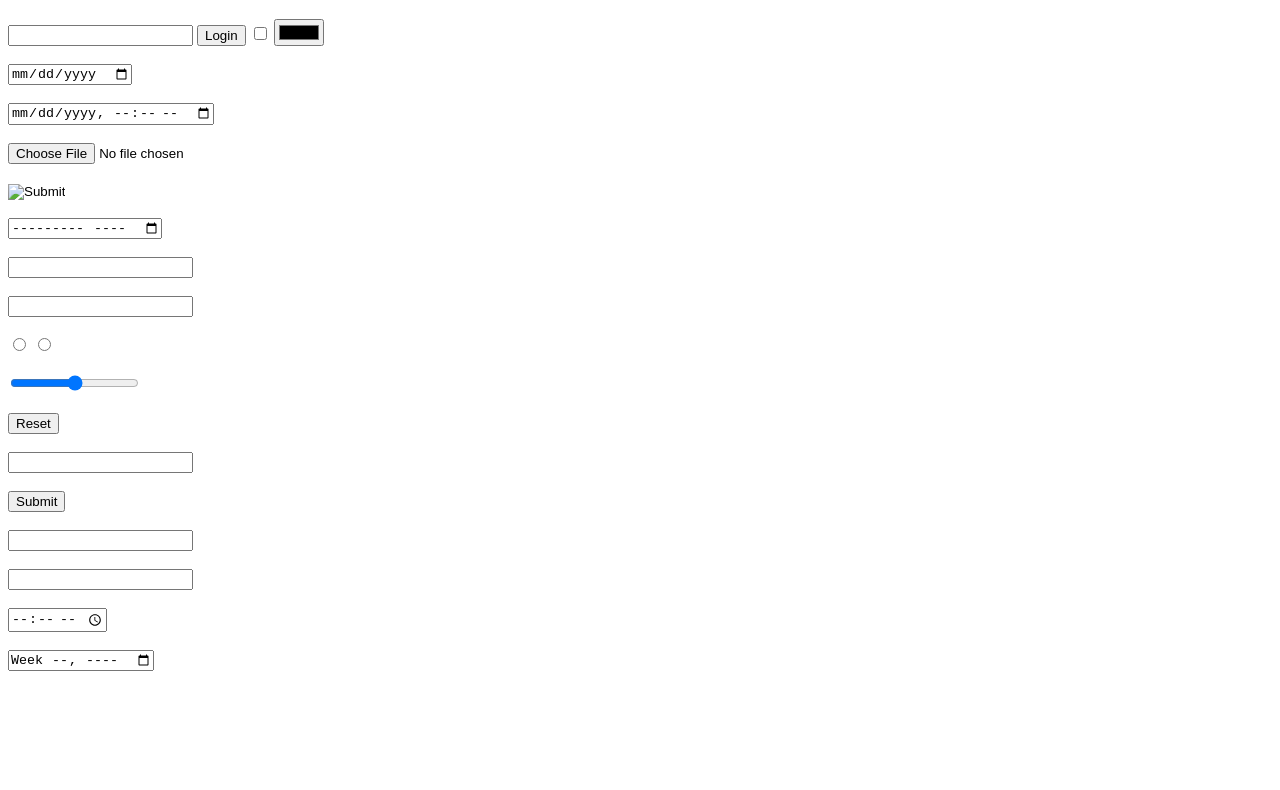
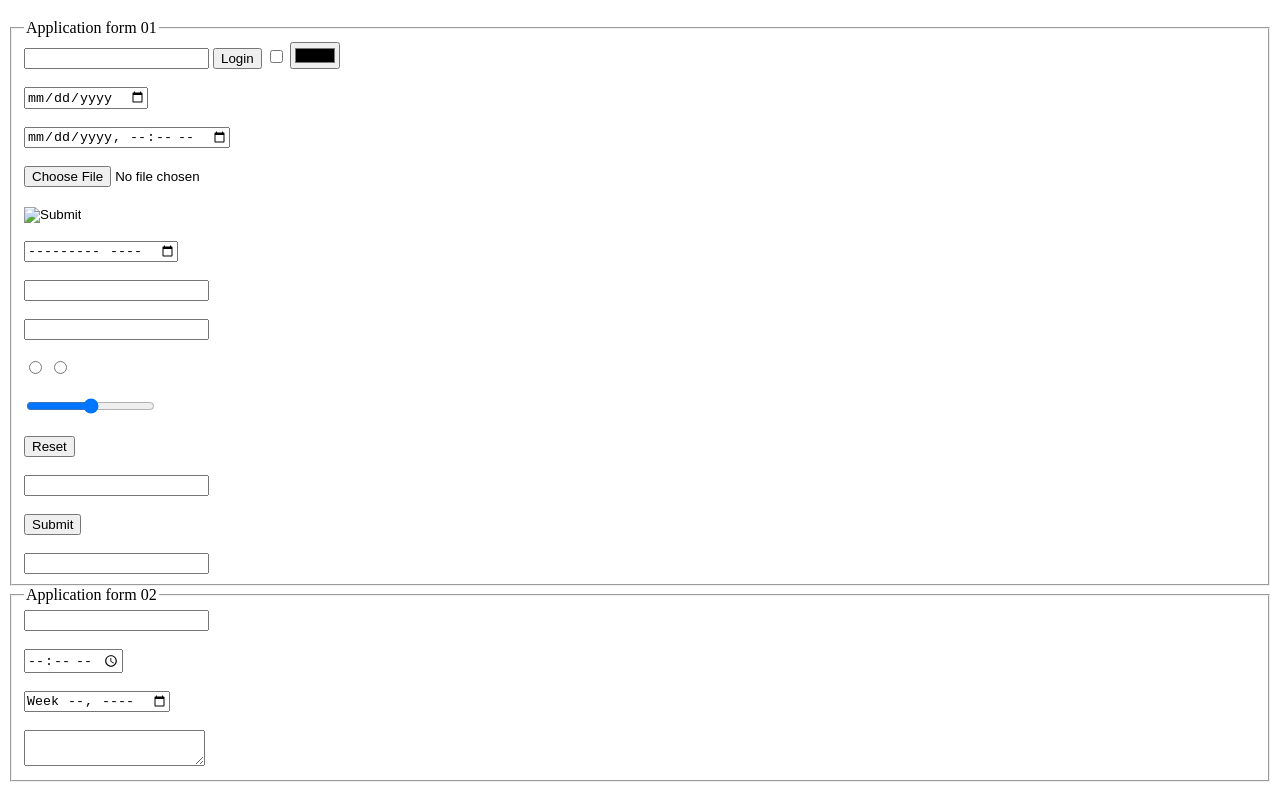
Before and after one commit to rehan-sandul/internet-technology-Day05, a plain HTML site: page index.html in a window 1280 px wide. Shown: the part 61-851 px from the top of the page. Before the commit the page ends 800 px from the top, so only its background shows below. Drawn offline with Linux system fonts and the light colour scheme.

Commit message:
Refactor HTML structure by organizing input elements into fieldsets for better clarity

```diff
--- a/index.html
+++ b/index.html
@@ -11,6 +11,8 @@
     <h1>
         HTML FORMS
     </h1>
+    <fieldset>
+        <legend>Application form 01</legend>
         <input type="text">
         <input type="button" value="Login">
         <input type="checkbox">
@@ -55,8 +57,10 @@
         <br>
         <br>
         <input type="tel">
-    <br>
-    <br>
+    </fieldset>
+
+    <fieldset>
+        <legend>Application form 02</legend>
         <input type="url">
         <br>
         <br>
@@ -64,6 +68,11 @@
         <br>
         <br>
         <input type="week">
+        <br>
+        <br>
+        <textarea name="" id=""></textarea>
+    </fieldset>
+
 </body>
 
 </html>
```
Lines whose indentation alone changed are shown as unchanged.
